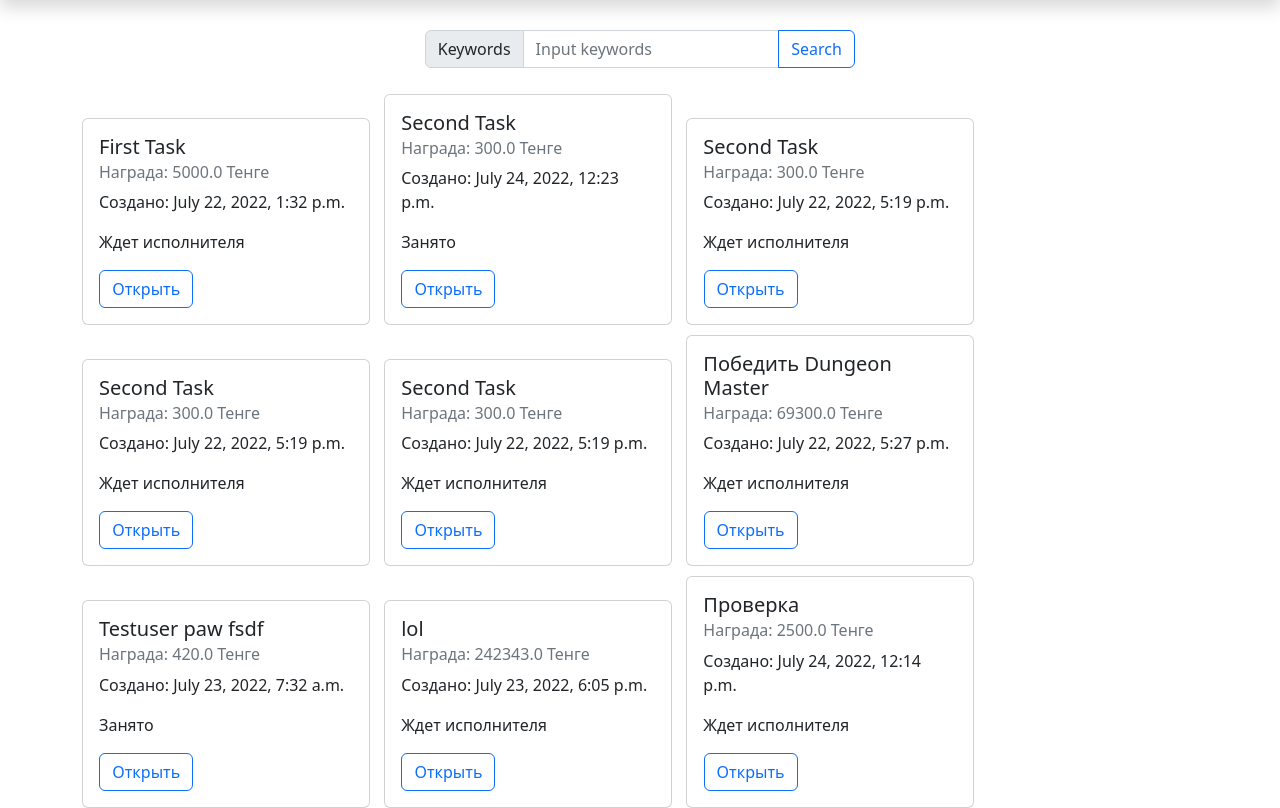
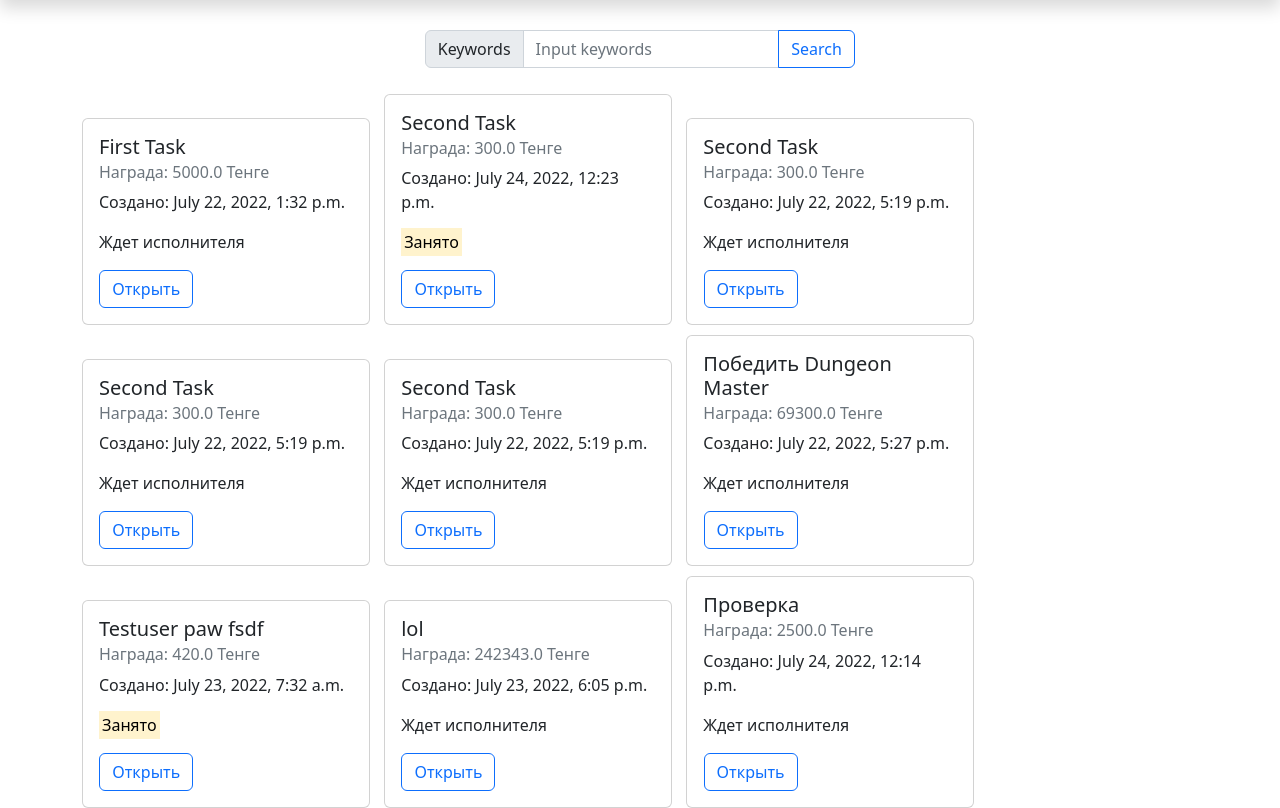
Before and after one commit to elamirKad/talpynys, a Django app: page /app/tasks/ in a window 1280 px wide. Shown: the part 56-864 px from the top of the page. Run offline with Django 4.2, Linux system fonts and the light colour scheme; data comes from the database, SQL or seed files in the repository; parts of the project's set-up code (start-up, migrations or seed data) failed here and were passed over; some libraries are stand-ins or nearby versions.

Commit message:
Minimum cosmetic changes

```diff
--- a/dashboard/templates/top.html
+++ b/dashboard/templates/top.html
@@ -5,7 +5,7 @@
         {% for exp, level in exps %}
             <div class="card mt-2" style="width: 80rem;">
                 <div class="card-body">
-                    <h5 class="card-title">{{ forloop.counter}}. {{exp.username}}</h5>
+                    <a href="/dashboard/{{exp.username}}"><h5 class="card-title">{{ forloop.counter}}. {{exp.username}}</h5></a>
                     <h6 class="card-subtitle mb-2 text-muted">Уровень: {{level}} </h6>
                     <p class="card-text">Опыт: {{exp.experience}} </p>
                 </div>
--- a/mainapp/templates/search.html
+++ b/mainapp/templates/search.html
@@ -55,7 +55,7 @@
                     <h6 class="card-subtitle mb-2 text-muted">Награда: {{ task.reward }} Тенге</h6>
                     <p class="card-text">Создано: {{ task.created_date }}</p>
                     {% if task.completed %}
-                        <p class="card-text">Занято</p>
+                        <p class="card-text"><mark>Занято</mark></p>
                     {% else %}
                         <p class="card-text">Ждет исполнителя</p>
                     {% endif %}
--- a/mainapp/templates/tasks.html
+++ b/mainapp/templates/tasks.html
@@ -18,7 +18,7 @@
                     <h6 class="card-subtitle mb-2 text-muted">Награда: {{ task.reward }} Тенге</h6>
                     <p class="card-text">Создано: {{ task.created_date }}</p>
                     {% if task.completed %}
-                        <p class="card-text">Занято</p>
+                    <p class="card-text"><mark>Занято</mark></p>
                     {% else %}
                         <p class="card-text">Ждет исполнителя</p>
                     {% endif %}
```
